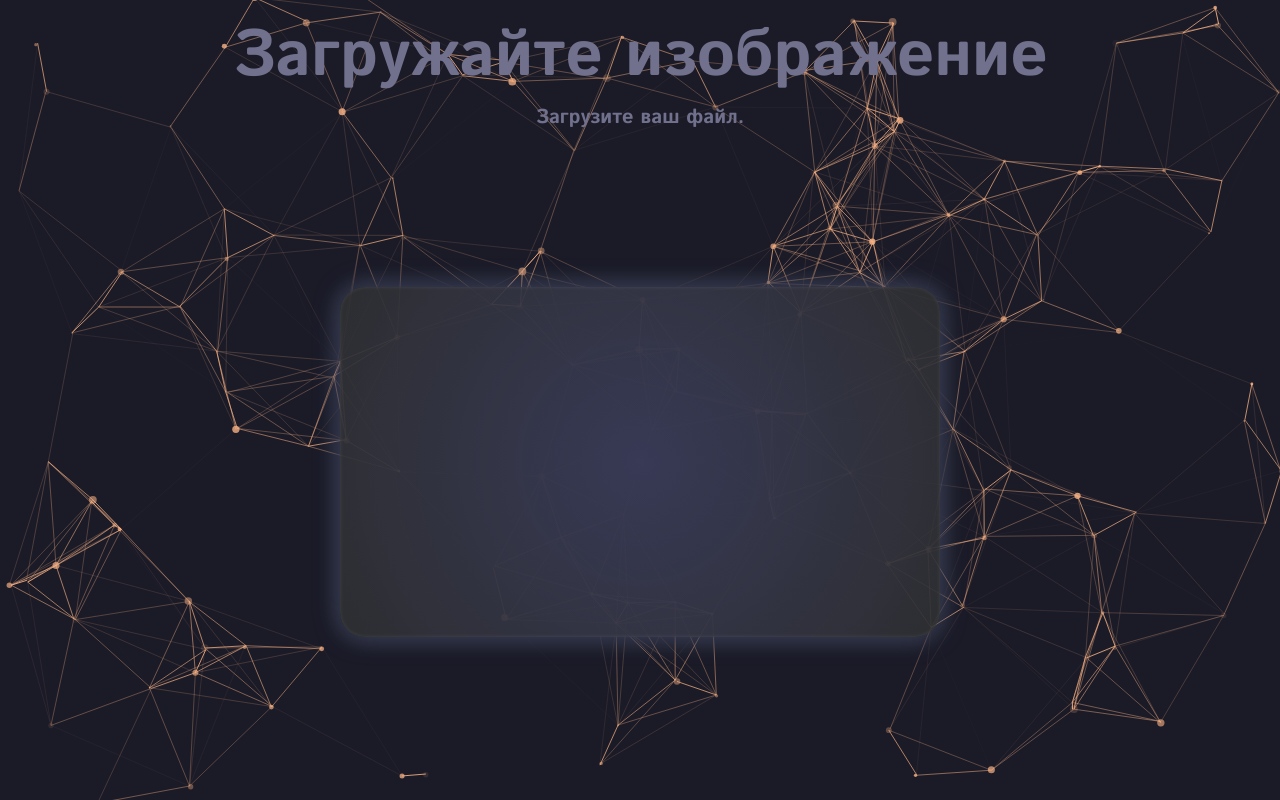
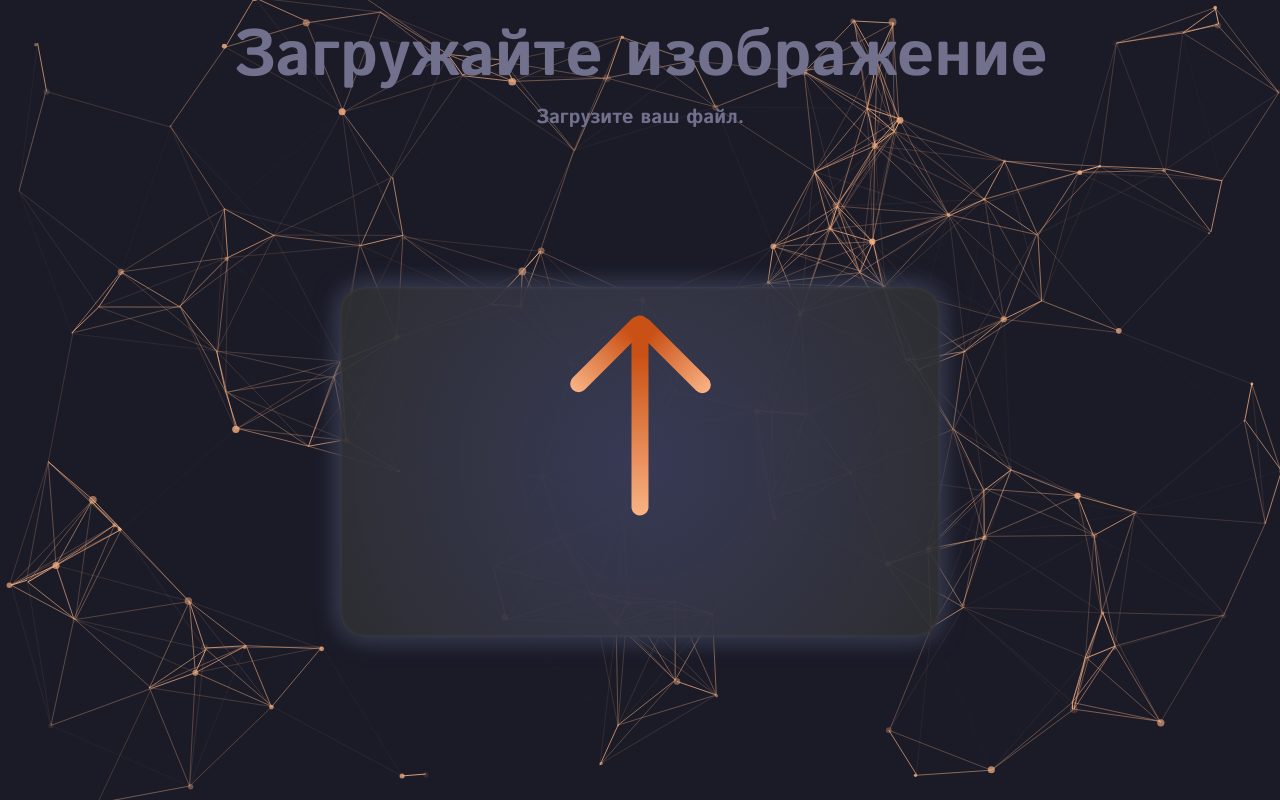
Before and after one commit to Egoka/Math-101, a Python web app: template templates/Download.html in a window 1280 px wide. Run offline with Jinja, Linux system fonts and the light colour scheme; the template is opened without the code that fills it, so the values that code supplies are empty.

Commit message:
Arrow download items
Formed animated figure "arrow" indicating the load. When you click on the method, the method of downloading the file from the file system is called.

```diff
--- a/static/Web/css/style_download.css
+++ b/static/Web/css/style_download.css
@@ -98,3 +98,37 @@ img{
 	z-index: 10;
 	transition: .6s cubic-bezier(0.68, 0.29, 0.4, 0.86);
 }
+/*Span*/
+#line_1{
+	background: linear-gradient(to left,#f9b384, #ca5116 80%);
+	width: 200px;
+	transform: translate(200px, -120px)
+	rotate(90deg);
+}
+#line_2{
+	background: linear-gradient(to left,#f9b384, #ca5116 80%);
+	width: 100px;
+	transform: translate(283px, -197px)
+	rotate(45deg);
+}
+#line_3{
+	background: linear-gradient(to left, #ca5116 20%,#f9b384);
+	width: 100px;
+	transform: translate(218px, -215px)
+	rotate(-45deg);
+}
+.boot_area:hover #line_1{
+	background: linear-gradient(to right,#f9b384, #f9b384);
+	transform: translate(200px, -200px)
+	rotate(0deg);
+}
+.boot_area:hover #line_2{
+	width: 200px;
+	transform: translate(251px, -137px)
+	rotate(-60deg);
+}
+.boot_area:hover #line_3{
+	width: 200px;
+	transform: translate(155px, -154px)
+	rotate(60deg);
+}
--- a/templates/Download.html
+++ b/templates/Download.html
@@ -22,6 +22,9 @@
             <label for="file-input">
                 <h4 class="text">Загрузить</h4>
                 <div class="boot">
+                    <span class="arrow" id="line_1"></span>
+                    <span class="arrow" id="line_2"></span>
+                    <span class="arrow" id="line_3"></span>
                 </div>
             </label>
         </div>
```
